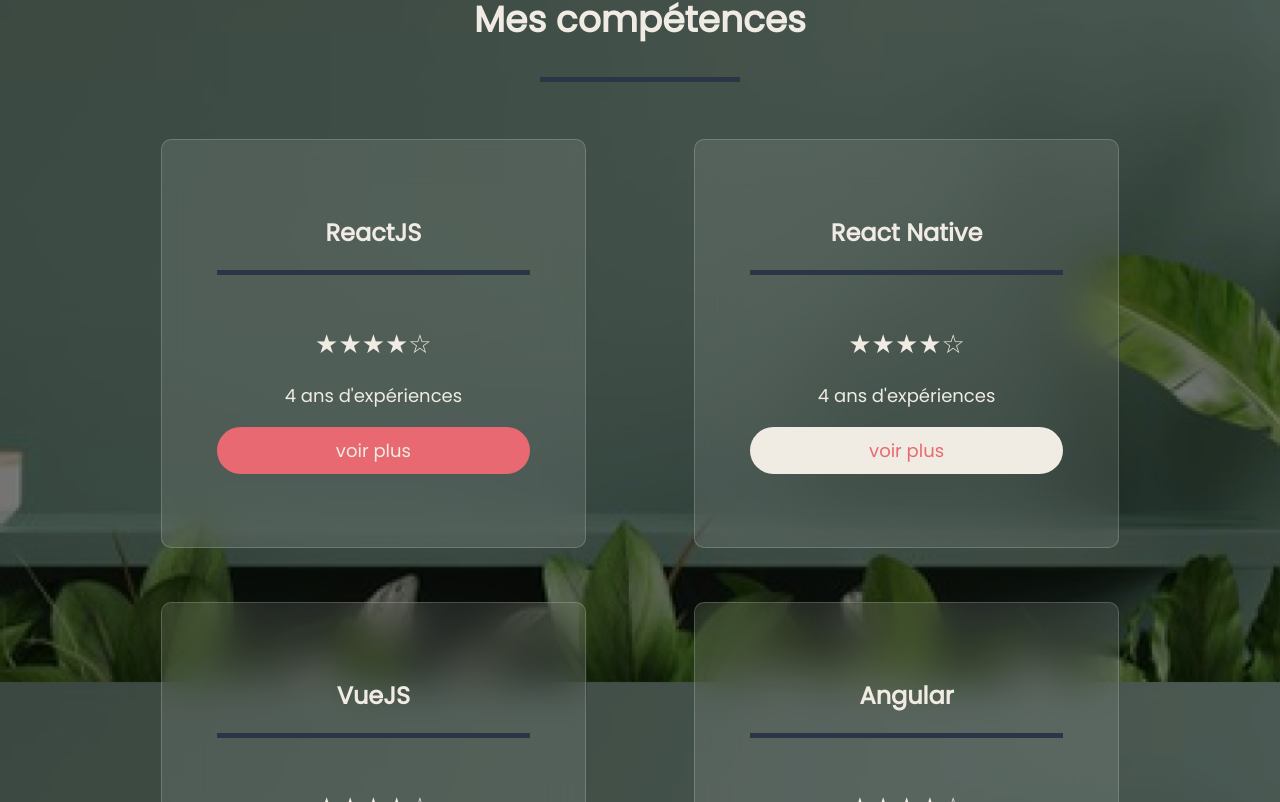
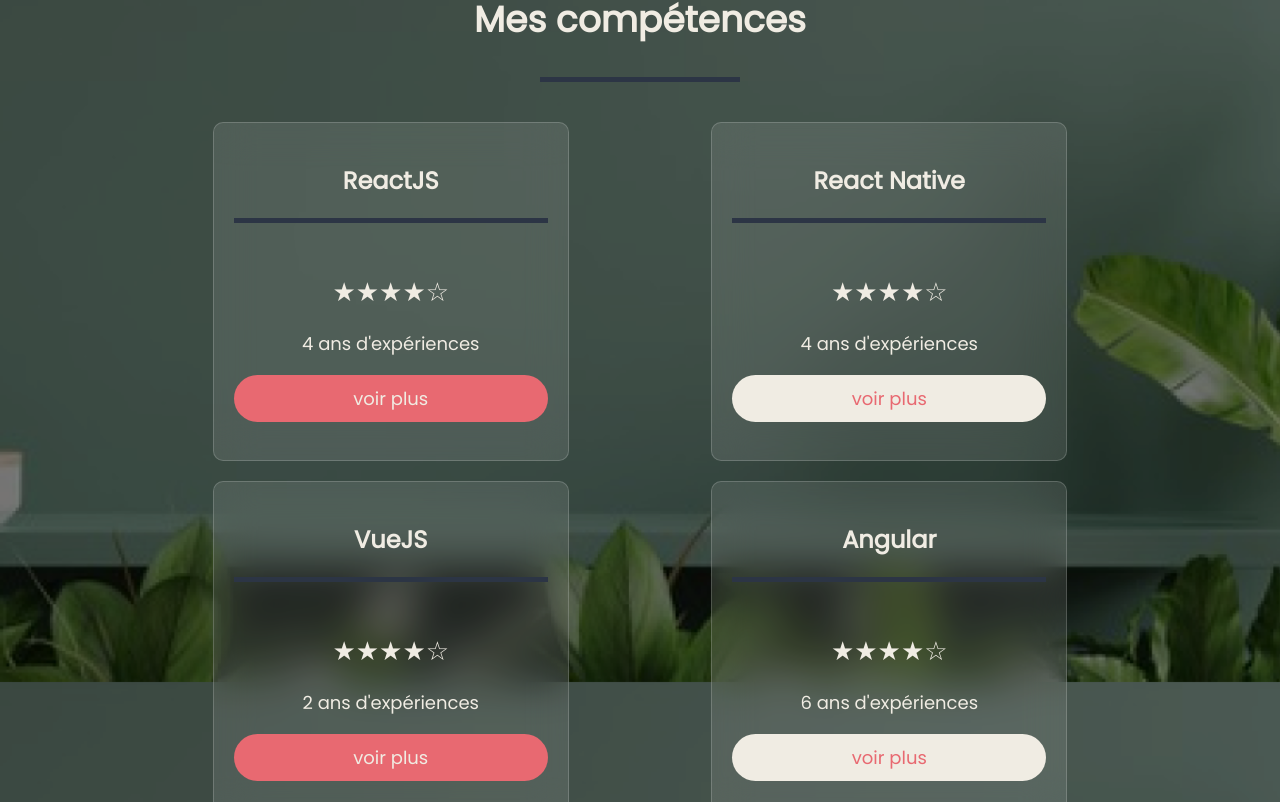
Before and after one commit to VlaurentFr/Porfolio, a React (Create React App) app: page /Portfolio/recruteur in a window 1280 px wide. Shown: the part 3958-4760 px from the top of the page. Built offline with nearby package versions, Linux system fonts and the light colour scheme.

Commit message:
reduce margin and padding

```diff
--- a/src/styles/styles.css
+++ b/src/styles/styles.css
@@ -601,8 +601,8 @@
     min-width: 21vw;
     max-width: 30vw;
     box-shadow: 2px 2px 5px var(--backgroundShade);
-    padding: 55px;
-    margin: 27px;
+    padding: 20px;
+    margin: 10px;
     border-radius: 24px;
     display: flex;
     flex-direction: column;
@@ -614,8 +614,8 @@
 .cardSecondary {
     position: relative;
     box-shadow: 2px 2px 5px var(--primaryColorShade);
-    padding: 55px;
-    margin: 27px;
+    padding: 20px;
+    margin: 10px;
     border-radius: 24px;
     display: flex;
     flex-direction: column;
@@ -659,8 +659,8 @@
     position: relative;
     /* min-width: 20vw;
     max-width: 21vw; */
-    padding: 55px;
-    margin: 27px;
+    padding:20px;
+    margin: 10px;
     border-radius: 24px;
     display: flex;
     flex-direction: column;
@@ -687,8 +687,8 @@
     position: relative;
     /* flex: 1; */
     flex-basis: 28%;
-    padding: 55px;
-    margin: 27px;
+    padding: 20px;
+    margin: 10px;
     border-radius: 24px;
     display: flex;
     flex-direction: column;
```
